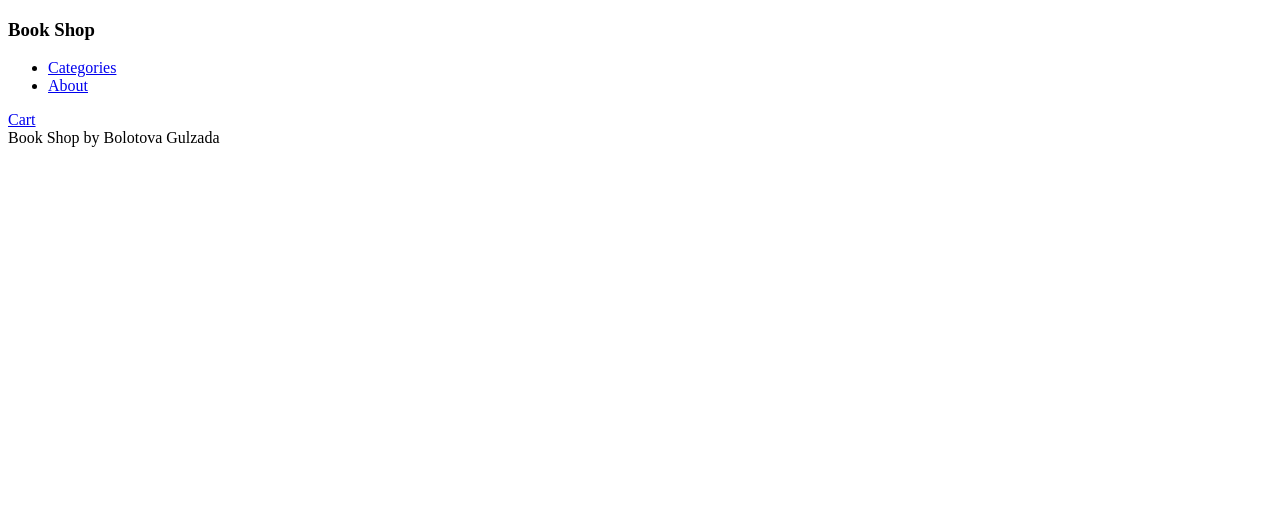
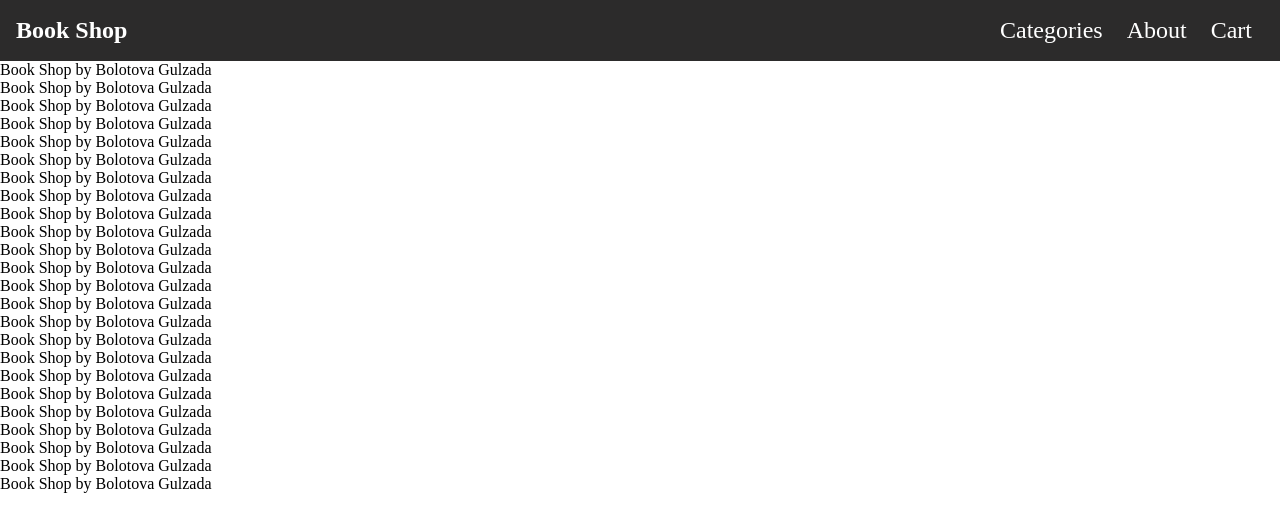
Before and after one commit to GulzadaBolotova/book-shop, a React (Create React App) app: page / in a window 1280 px wide. Shown: the top 532 px of the page. Built offline with nearby package versions, Linux system fonts and the light colour scheme; the HTML template or start-up script is replaced by a standard one.

Commit message:
Stylize toobar

```diff
--- a/src/App.css
+++ b/src/App.css
@@ -0,0 +1,4 @@
+body {
+  padding: 0;
+  margin: 0;
+}
--- a/src/App.js
+++ b/src/App.js
@@ -4,7 +4,56 @@ import Layout from "./containers/Layout/Layout";
 export default () => {
   return (
     <div className="App">
-      <Layout>Book Shop by Bolotova Gulzada</Layout>
+      <Layout>
+        Book Shop by Bolotova Gulzada
+        <br />
+        Book Shop by Bolotova Gulzada
+        <br />
+        Book Shop by Bolotova Gulzada
+        <br />
+        Book Shop by Bolotova Gulzada
+        <br />
+        Book Shop by Bolotova Gulzada
+        <br />
+        Book Shop by Bolotova Gulzada
+        <br />
+        Book Shop by Bolotova Gulzada
+        <br />
+        Book Shop by Bolotova Gulzada
+        <br />
+        Book Shop by Bolotova Gulzada
+        <br />
+        Book Shop by Bolotova Gulzada
+        <br />
+        Book Shop by Bolotova Gulzada
+        <br />
+        Book Shop by Bolotova Gulzada
+        <br />
+        Book Shop by Bolotova Gulzada
+        <br />
+        Book Shop by Bolotova Gulzada
+        <br />
+        Book Shop by Bolotova Gulzada
+        <br />
+        Book Shop by Bolotova Gulzada
+        <br />
+        Book Shop by Bolotova Gulzada
+        <br />
+        Book Shop by Bolotova Gulzada
+        <br />
+        Book Shop by Bolotova Gulzada
+        <br />
+        Book Shop by Bolotova Gulzada
+        <br />
+        Book Shop by Bolotova Gulzada
+        <br />
+        Book Shop by Bolotova Gulzada
+        <br />
+        Book Shop by Bolotova Gulzada
+        <br />
+        Book Shop by Bolotova Gulzada
+        <br />
+      </Layout>
     </div>
   );
 };
--- /dev/null
+++ b/src/components/Logo/Logo.css
@@ -0,0 +1,5 @@
+.Logo {
+  flex-basis: 100%;
+  margin: 0;
+  font-size: 1.5rem;
+}
--- a/src/components/Logo/Logo.js
+++ b/src/components/Logo/Logo.js
@@ -1,3 +1,4 @@
 import React from "react";
+import "./Logo.css";
 
 export default () => <h3 className="Logo">Book Shop</h3>;
--- /dev/null
+++ b/src/components/Nav/Nav.css
@@ -0,0 +1,6 @@
+.Nav {
+  display: flex;
+  list-style: none;
+  margin: 0;
+  padding: 0;
+}
--- a/src/components/Nav/Nav.js
+++ b/src/components/Nav/Nav.js
@@ -1,4 +1,5 @@
 import React from "react";
+import "./Nav.css";
 
 export default () => (
   <ul className="Nav">
--- /dev/null
+++ b/src/containers/Layout/Layout.css
@@ -0,0 +1,26 @@
+.Layout nav {
+  position: sticky;
+  top: 0;
+  left: 0;
+  right: 0;
+  overflow: hidden;
+  display: flex;
+  align-items: center;
+  padding: 0 1em;
+
+  background-color: rgb(44, 43, 43);
+  color: white;
+}
+.Layout nav a {
+  display: block;
+  padding: 0.5em;
+  font-size: 1.5rem;
+  color: white;
+  text-decoration: none;
+  border-top: 5px solid transparent;
+  border-bottom: 5px solid transparent;
+}
+.Layout nav a:hover {
+  border-bottom-color: white;
+  background-color: rgba(255, 255, 255, 0.1);
+}
--- a/src/containers/Layout/Layout.js
+++ b/src/containers/Layout/Layout.js
@@ -2,6 +2,7 @@ import React from "react";
 import Logo from "../../components/Logo/Logo";
 import Nav from "../../components/Nav/Nav";
 import CartLink from "../../components/CartLink/CartLink";
+import "./Layout.css";
 
 export default ({ children }) => {
   return (
```
Also changed, not shown: index.css (deleted), src/index.css (added).
